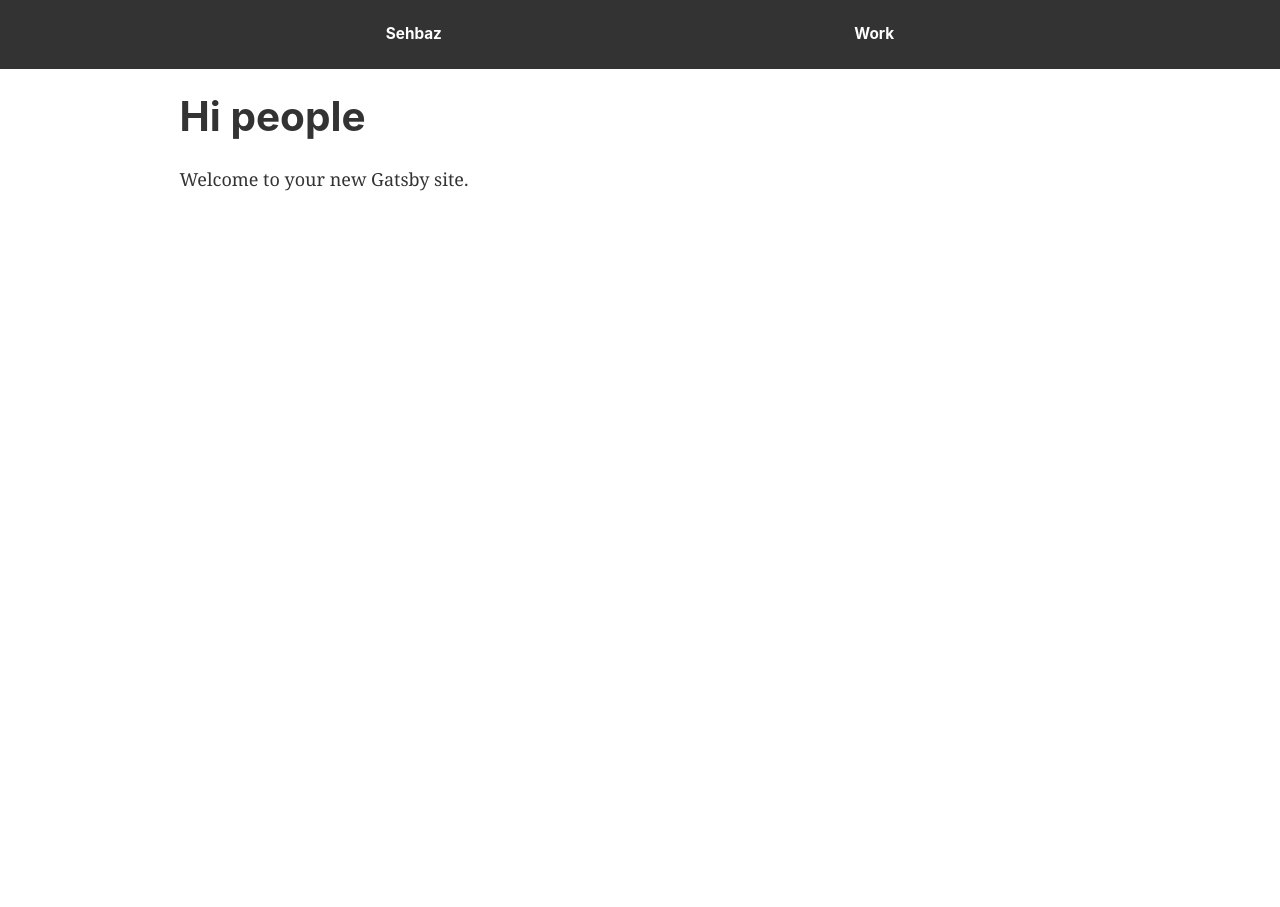
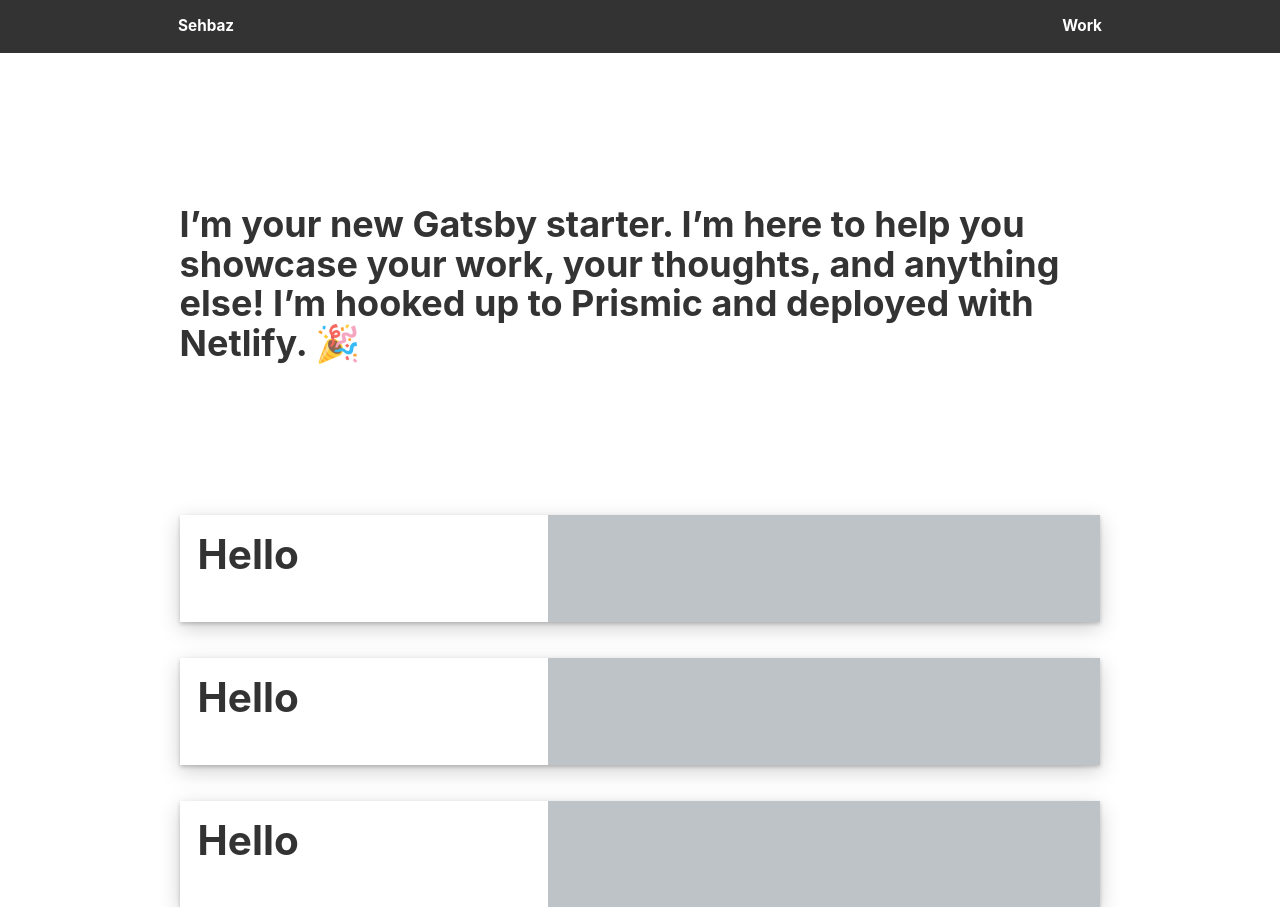
Before and after one commit to Sehbaz/sehbaz.com-v3-test, a Gatsby site: page / in a window 1280 px wide. Before the commit the page ends 800 px from the top, so only its background shows below. Built offline with nearby package versions, Linux system fonts and the light colour scheme; Gatsby itself is replaced by a stand-in of ours.

Commit message:
little ui update

```diff
--- a/src/components/header.js
+++ b/src/components/header.js
@@ -7,15 +7,18 @@
     style={{
       background: `#333 `,
       marginBottom: `1.45rem`,
+      position: `sticky`,
+      top: `0`,
     }}
   >
     <div
       style={{
         margin: `0 auto`,
         maxWidth: 960,
-        padding: `1.45rem 1.0875rem`,
+
+        padding: `1rem`,
         display: `flex`,
-        justifyContent: `space-around`,
+        justifyContent: `space-between`,
         alignItems: `center`,
       }}
     >
--- a/src/components/layout.js
+++ b/src/components/layout.js
@@ -30,6 +30,7 @@
         style={{
           margin: `0 auto`,
           maxWidth: 960,
+          height: `100vh`,
           padding: `0px 1.0875rem 1.45rem`,
           paddingTop: 0,
         }}
--- /dev/null
+++ b/src/components/projectCard.js
@@ -0,0 +1,32 @@
+import React from "react"
+
+export default function projectCard() {
+  return (
+    <div
+      style={{
+        display: `flex`,
+        width: `100%`,
+        boxShadow: `0 2px 4px 0 rgba(0, 0, 0, 0.2), 0 6px 20px 0 rgba(0, 0, 0, 0.19)`,
+        marginBottom: `2rem`,
+      }}
+    >
+      <div
+        style={{
+          width: `40%`,
+          padding: `1rem`,
+        }}
+      >
+        <h1>Hello</h1>
+      </div>
+      <div
+        style={{
+          backgroundColor: `#bdc3c7`,
+          width: `60%`,
+          padding: `1rem`,
+        }}
+      >
+        {" "}
+      </div>
+    </div>
+  )
+}
--- a/src/pages/index.js
+++ b/src/pages/index.js
@@ -4,12 +4,24 @@
 import Layout from "../components/layout"
 import Image from "../components/image"
 import SEO from "../components/seo"
+import ProjectCard from "../components/projectCard"
 
 const IndexPage = () => (
   <Layout>
     <SEO title="Home" />
-    <h1>Hi people</h1>
-    <p>Welcome to your new Gatsby site.</p>
+    <h1
+      style={{
+        padding: `7rem 0rem`,
+        fontSize: `2rem`,
+      }}
+    >
+      I’m your new Gatsby starter. I’m here to help you showcase your work, your
+      thoughts, and anything else! I’m hooked up to Prismic and deployed with
+      Netlify. 🎉
+    </h1>
+    <ProjectCard></ProjectCard>
+    <ProjectCard></ProjectCard>
+    <ProjectCard></ProjectCard>
   </Layout>
 )
 
```
